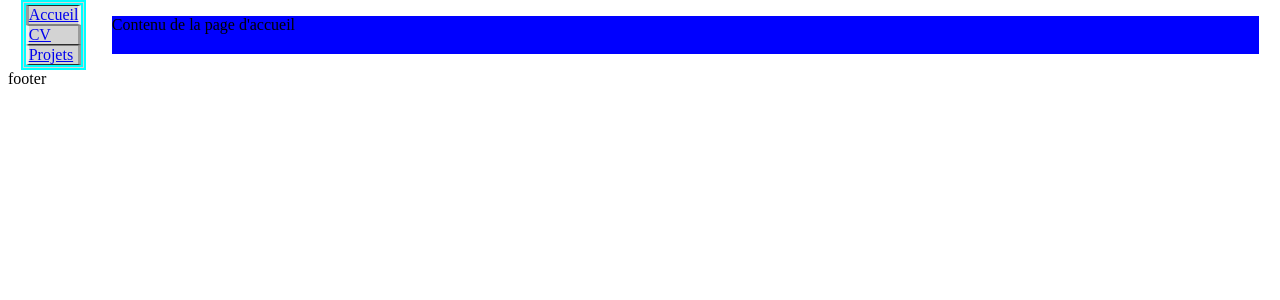
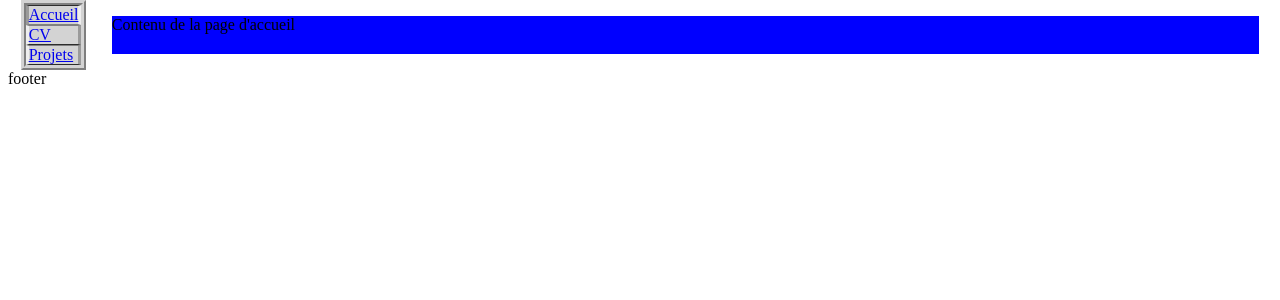
Before and after one commit to Alin236/IDAW, a PHP site: page / in a window 1280 px wide. Shown: the part 26-326 px from the top of the page. Run offline with PHP 8.4, Linux system fonts and the light colour scheme.

Commit message:
Bordure du menu

```diff
--- a/tp1/tp1.css
+++ b/tp1/tp1.css
@@ -5,7 +5,7 @@
 
 .menu{
     flex-grow: 0;
-    border: thick double aqua;
+    border: thick ridge lightgray;
     background-color: lightgrey;
 }
 
```
